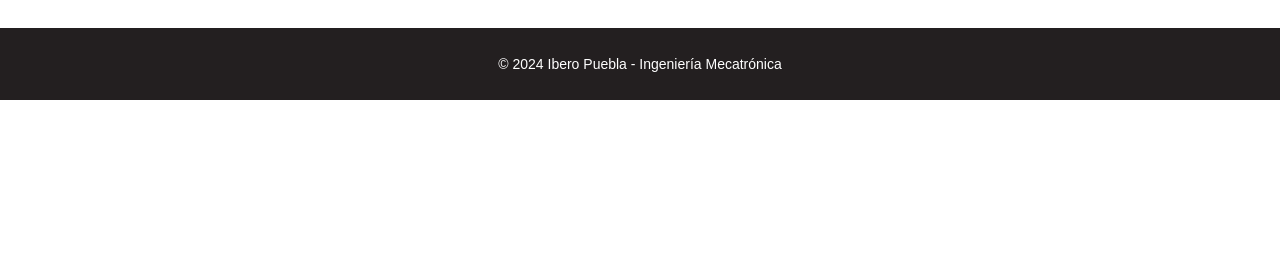
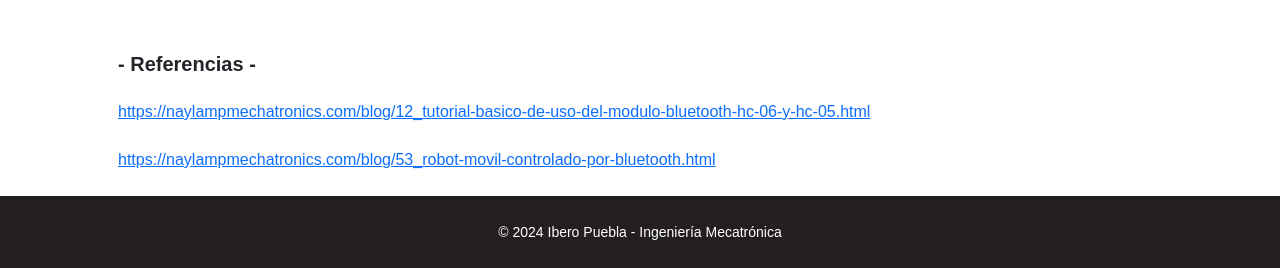
Before and after one commit to Lesu06/Introduccion_Macatronica, a plain HTML site: page practica8/index.html in a window 1280 px wide. Shown: the part 2051-2319 px from the top of the page. Before the commit the page ends 2151 px from the top, so only its background shows below. Drawn offline with nearby package versions, Linux system fonts and the light colour scheme.

Commit message:
Add files via upload

```diff
--- a/practica8/index.html
+++ b/practica8/index.html
@@ -92,6 +92,10 @@
                 <figure class="mb-4" align="center"><video width="80%"  controls>
                     <source src="video/Video de WhatsApp 2024-12-02 a las 21.32.20_e06e2c3d.mp4" type="video/mp4">
                 </video></p></figure>
+                <p id="referencias">
+                    <h2 class="fw-bolder mb-4 mt-5 fs-5">- Referencias -</h2>
+                    <p class="fs-6 mb-4"><a href=https://naylampmechatronics.com/blog/12_tutorial-basico-de-uso-del-modulo-bluetooth-hc-06-y-hc-05.html> https://naylampmechatronics.com/blog/12_tutorial-basico-de-uso-del-modulo-bluetooth-hc-06-y-hc-05.html</a> </p>
+                    <p class="fs-6 mb-4"><a href=https://naylampmechatronics.com/blog/53_robot-movil-controlado-por-bluetooth.html>https://naylampmechatronics.com/blog/53_robot-movil-controlado-por-bluetooth.html</a></p>
 
             </div>
         </section>
```
